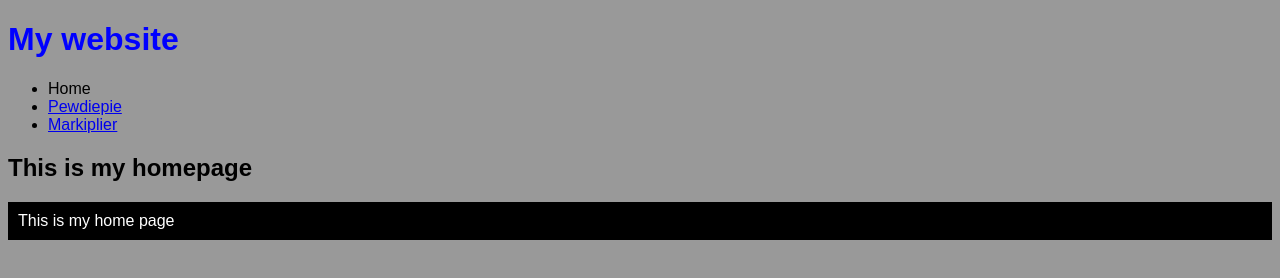
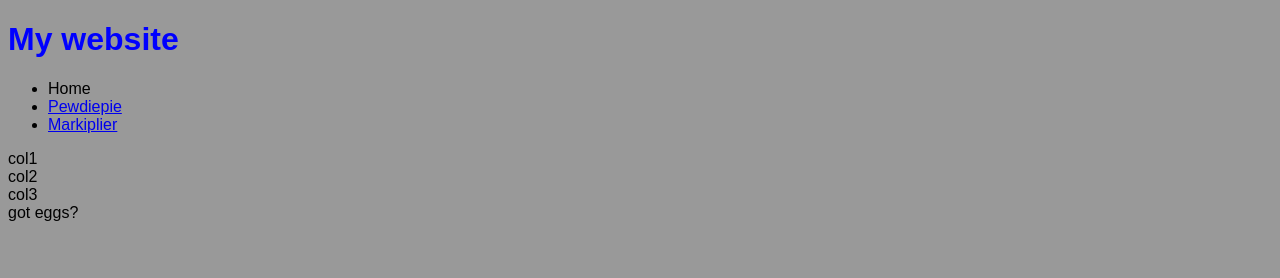
Before and after one commit to SpasmicStrawberry/My-First-Webpage, a plain HTML site: page index.html in a window 1280 px wide. Drawn offline with Linux system fonts and the light colour scheme.

Commit message:
Update index.html

```diff
--- a/index.html
+++ b/index.html
@@ -7,13 +7,22 @@
 
     <body>
         <h1>My website</h1>
-        <ul>
-            <li>Home</li>
-            <li><a href="https://www.youtube.com/user/PewDiePie">Pewdiepie</a></li>
-            <li><a href="https://www.youtube.com/user/markiplierGAME">Markiplier</a></li>
-        </ul>
-        <h2>This is my homepage</h2>
-        <p>This is my home page</p>
+        <header>
+            <nav><ul>
+                <li>Home</li>
+                <li><a href="https://www.youtube.com/user/PewDiePie">Pewdiepie</a></li>
+                <li><a href="https://www.youtube.com/user/markiplierGAME">Markiplier</a></li>
+            </ul></nav>
+        </header>
+
+        <div class="row">
+            <div class="col">col1</div>
+            <div class="col">col2</div>
+            <div class="col">col3</div>
+        </div>
+
+        <footer>got eggs?</footer>
+
     </body>
 
 </html>
```
